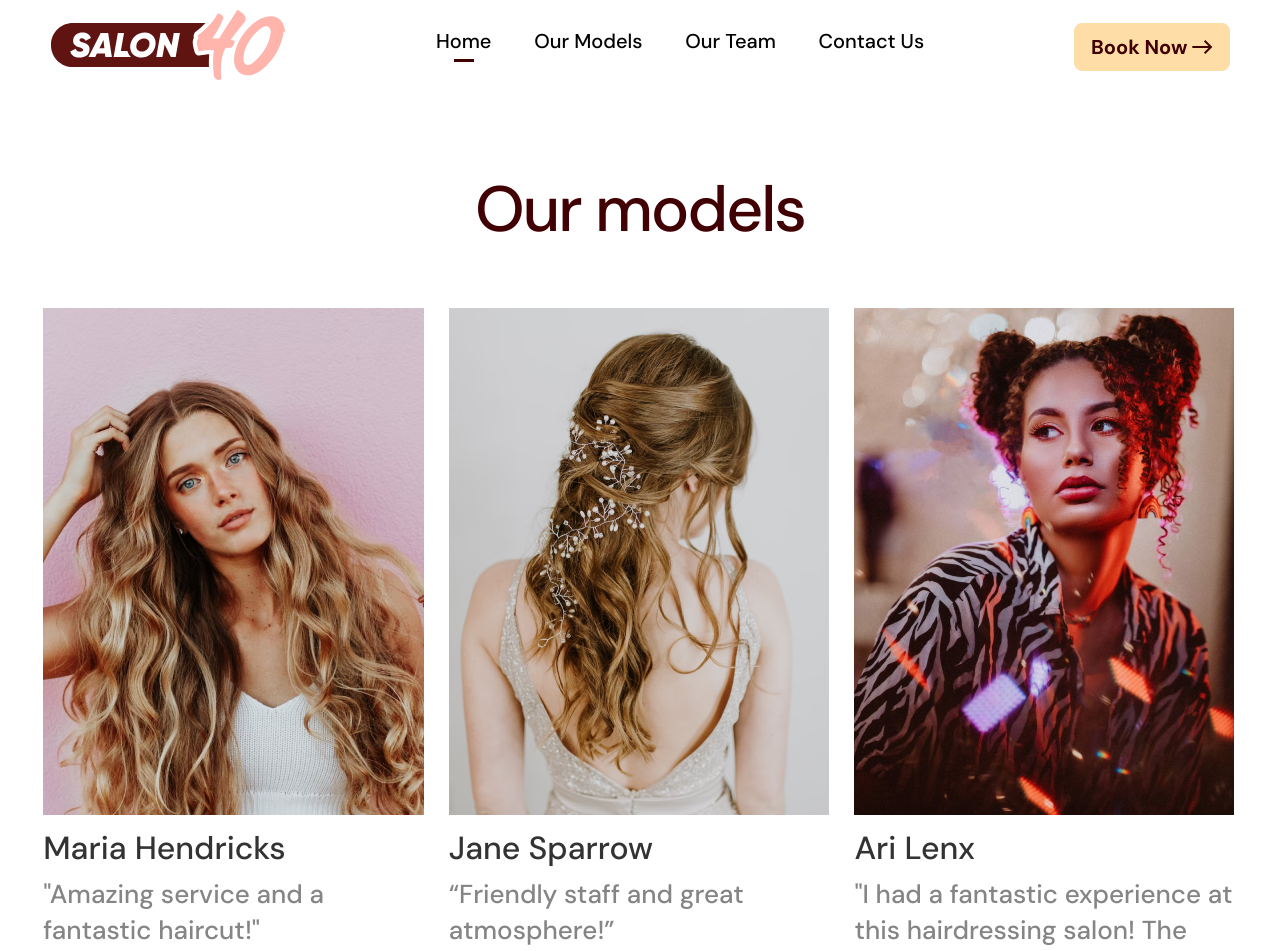
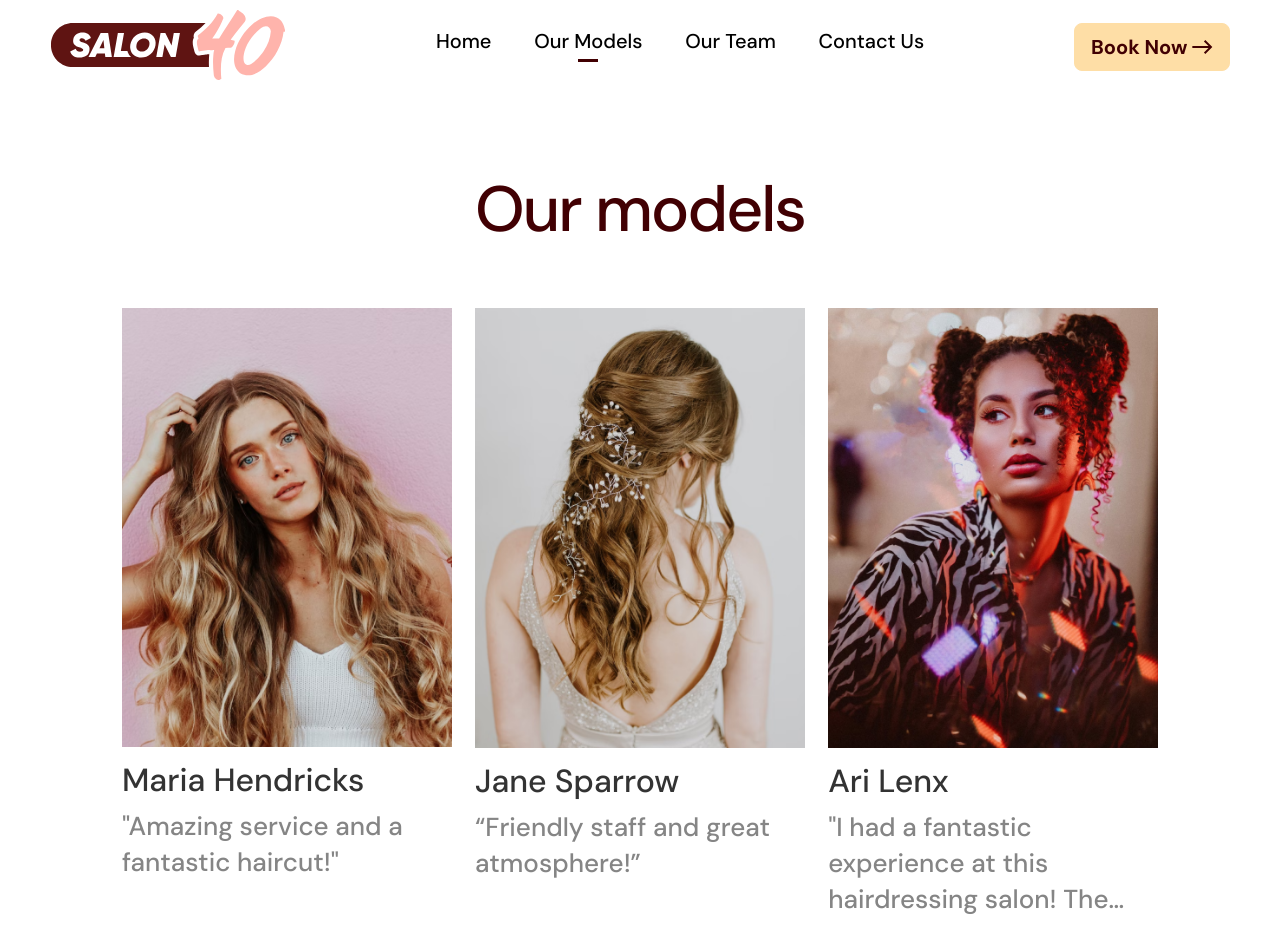
Before and after one commit to The-Just-Project-Group6/Hairdresser-Website, a plain HTML site: page models.html in a window 1280 px wide. Shown: the top 951 px of the page. Drawn offline with Linux system fonts and the light colour scheme.

Commit message:
updated our model page

```diff
--- a/models.html
+++ b/models.html
@@ -15,14 +15,13 @@
 </head>
 <body>
         <!-- HEADER -->
-        <!-- HEADER -->
         <header>
             <div class="brand">
                 <img src="./images/Logo.svg" alt="Salon40">
             </div>
             <nav>
-                <a href="index.html" class="active">Home</a>
-                <a href="models.html">Our Models</a>
+                <a href="index.html">Home</a>
+                <a href="models.html" class="active">Our Models</a>
                 <a href="team.html">Our Team</a>
                 <a href="contact.html">Contact Us</a>
             </nav>
@@ -129,7 +128,7 @@
         </section>
         <!------- OUR MODELS SECTION ENDS------>
 
-        <!---- FOOTER ---->
+        <!-- FOOTER -->
         <footer>
             <div class="footer1">
                 <div id="home">
@@ -162,9 +161,9 @@
 
             <div class="footer2">
                 <div class="social">
-                <img src="./images/fb.png" alt="facebook">
-                <img src="./images/ig.png" alt="instagram">
-                <img src="./images/twitter.png" alt="twitter">
+                    <img src="./images/Vector (1).svg" alt="facebook">
+                    <img src="./images/Vector (2).svg" alt="instagram">
+                    <img src="./images/Vector.svg" alt="twitter">
                 </div>
                 <p>NY, United States</p>
                 <p class="copy">© 2021 | Cora Leviene All Rights Reserved</p>
--- a/style.css
+++ b/style.css
@@ -64,6 +64,7 @@ header button {
 
 /* ----------OUR MODEL STARTS---------- */
 .models_container{
+    max-width: 100rem;
     margin: 4.688rem 0 4.625rem 0;
 }
 
@@ -82,12 +83,19 @@ header button {
     justify-items: center;
     align-content: center;
     gap: 3.5rem;
+    margin: 0 122px 0;
 }
 
 .model_grid_row{
     display: grid;
-    grid-template-columns: repeat(3, 23.9rem);
-    gap: 1.45rem;
+    grid-template-columns: repeat(auto-fit, minmax(15rem, 1fr));
+    column-gap: 1.45rem;
+    row-gap: 3.5rem;
+}
+
+.model_photo img{
+    width: 100%;
+    object-fit: cover;
 }
 
 .model_info h3{
```
Also changed, not shown: images/image 5.svg (added), 1 other file. Lines whose indentation alone changed are shown as unchanged.
